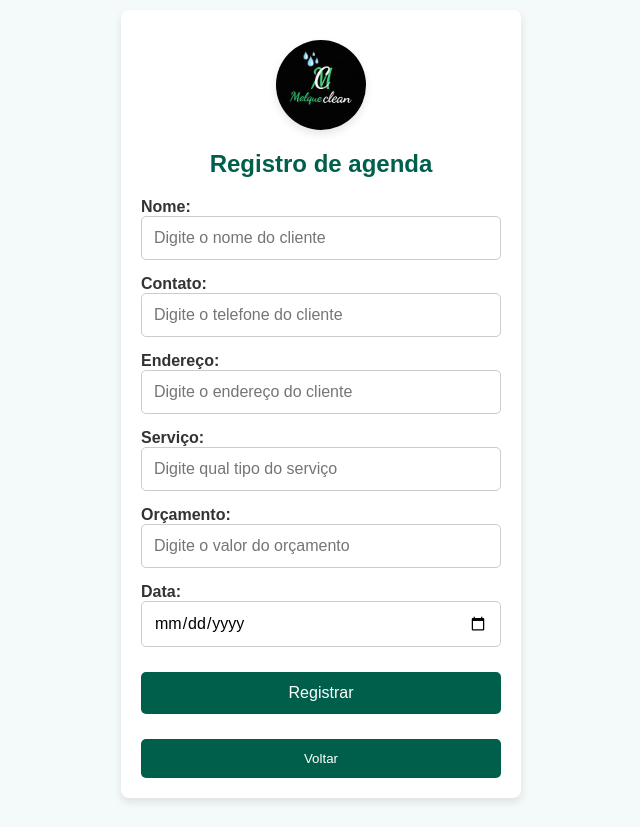
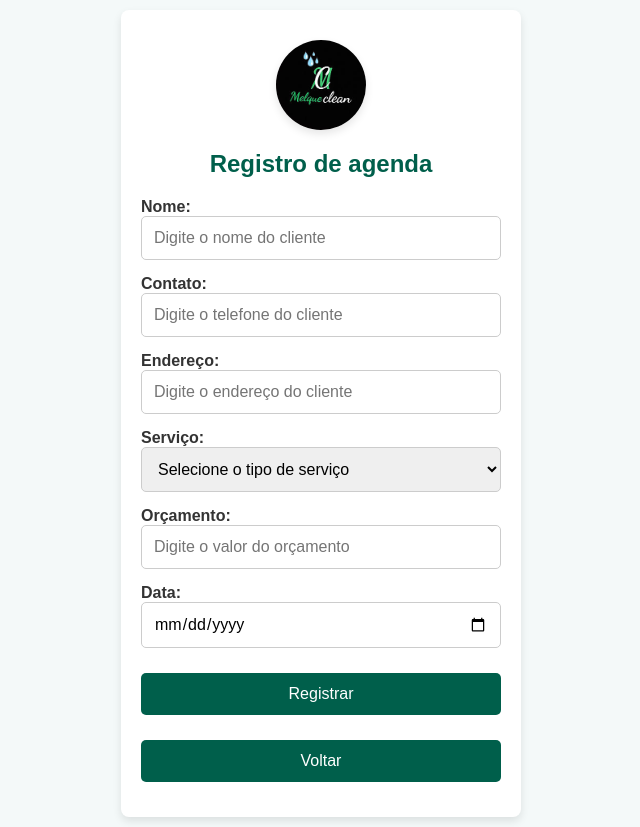
Before and after one commit to filicom/gestao-agenda-semana-melque, a plain HTML site: page index.html in a window 1280 px wide. Both pictures are taken after a click on the button "Registrar agenda". Shown: the whole page, without its empty margins (319-959 px from the left). Drawn offline with Linux system fonts and the light colour scheme.

Commit message:
Alterado estilo botão voltar e adicionado lista suspensa

```diff
--- a/index.html
+++ b/index.html
@@ -1,5 +1,6 @@
 <!DOCTYPE html>
 <html lang="pt-br">
+
 <head>
     <meta charset="UTF-8">
     <meta name="viewport" content="width=device-width, initial-scale=1.0">
@@ -7,6 +8,7 @@
     <link rel="stylesheet" href="style.css">
     <link rel="icon" type="image/png" href="images.jpg">
 </head>
+
 <body>
     <div class="main">
         <img src="images.jpg" alt="">
@@ -14,7 +16,10 @@
             <h1>Como está a nossa agenda essa semana?</h1>
             <div class="agendas"></div>
             <button id="open-registro">Registrar agenda</button>
+            <h3 id="valor-total"></h3>
         </section>
+
+
         <section class="registro-agendas">
             <h1>Registro de agenda</h1>
             <form action="">
@@ -28,7 +33,16 @@
                 <input type="text" id="endereco" placeholder="Digite o endereço do cliente" required>
 
                 <label for="servico">Serviço:</label>
-            <input type="text" id="servico" placeholder="Digite qual tipo do serviço" required>
+                <select name="servico" id="servico" required>
+                    <option value="" disabled selected>Selecione o tipo de serviço</option>
+                    <option value="Limpeza e higienização de sofá">Limpeza e higienização de sofá</option>
+                    <option value="Limpeza e higienização de colchão">Limpeza e higienização de colchão</option>
+                    <option value="Limpeza e higienização de cadeiras">Limpeza e higienização de cadeiras</option>
+                    <option value="Limpeza e higienização de poltrona">Limpeza e higienização de poltrona</option>
+                    <option value="Impermeabilização de um sofá">Impermeabilização de um sofá</option>
+                    <option value="Impermeabilização de cadeiras">Impermeabilização de cadeiras</option>
+                    <option value="Impermeabilização de poltrona">Impermeabilização de poltrona</option>
+                </select>
 
                 <label for="orcamento">Orçamento:</label>
                 <input type="number" id="orcamento" placeholder="Digite o valor do orçamento" required>
@@ -36,11 +50,13 @@
                 <label for="data">Data:</label>
                 <input type="date" id="data" placeholder="Selecione a data do serviço" required>
 
-            <input type="submit"  class="registro" value="Registrar">
+                <input type="submit" class="registro" value="Registrar">
+
             </form>
-            <button id="back-agenda">Voltar</button>
+            <input type="button" class="back-agenda" value="Voltar">
         </section>
     </div>
     <script src="script.js"></script>
 </body>
+
 </html>
--- a/script.js
+++ b/script.js
@@ -3,8 +3,9 @@ const frm = document.querySelector("form");
 const agendaSection = document.querySelector('.agendas-semana');
 const registroSection = document.querySelector('.registro-agendas');
 const openRegistroBtn = document.getElementById('open-registro');
-const backAgendaBtn = document.getElementById('back-agenda');
+const backAgendaBtn = document.querySelector('.back-agenda');
 const agendasDiv = document.querySelector('.agendas'); // Container onde os registros serão adicionados
+const valorTotal = document.getElementById('valor-total');
 
 let registros = []; // Array para armazenar os registros
 
@@ -92,7 +93,7 @@ const salvarRegistros = () => {
 
 // Função para excluir um registro
 const excluirRegistro = (index) => {
-    if (confirm("Tem certeza que deseja excluir este registro?")) {
+    if (confirm("Tem certeza que deseja concluir este serviço?")) {
         registros.splice(index, 1); // Remove o registro do array
         salvarRegistros(); // Atualiza o localStorage
         atualizarAgenda(); // Atualiza a exibição
--- a/style.css
+++ b/style.css
@@ -51,7 +51,7 @@ h1 {
     display: flex;
 }
 
-.agendas-semana button, .registro-agendas button, .registro {
+.agendas-semana button,.registro-agendas button, .back-agenda, .registro {
     margin-top: 10px;
     padding: 12px;
     border: none;
@@ -62,7 +62,7 @@ h1 {
     transition: background-color 0.3s ease;
 }
 
-.agendas-semana button:hover, .registro-agendas button:hover, .registro:hover {
+.agendas-semana button:hover, .registro-agendas button:hover,.back-agenda:hover, .registro:hover {
     background-color: #009688;
 }
 
@@ -74,7 +74,7 @@ label {
 }
 
 /* Inputs responsivos */
-input {
+input, select {
     width: 100%;
     padding: 12px;
     margin-bottom: 15px;
```
Lines whose indentation alone changed are shown as unchanged.
